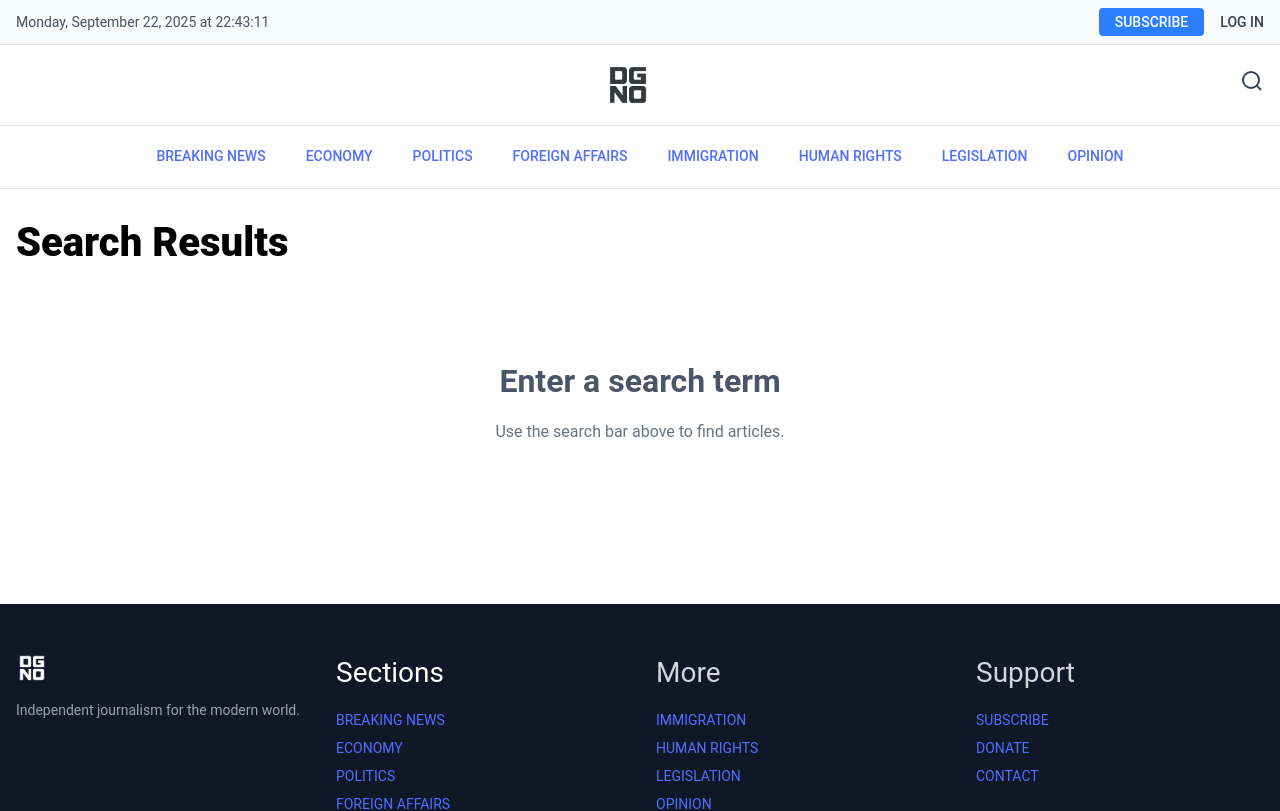
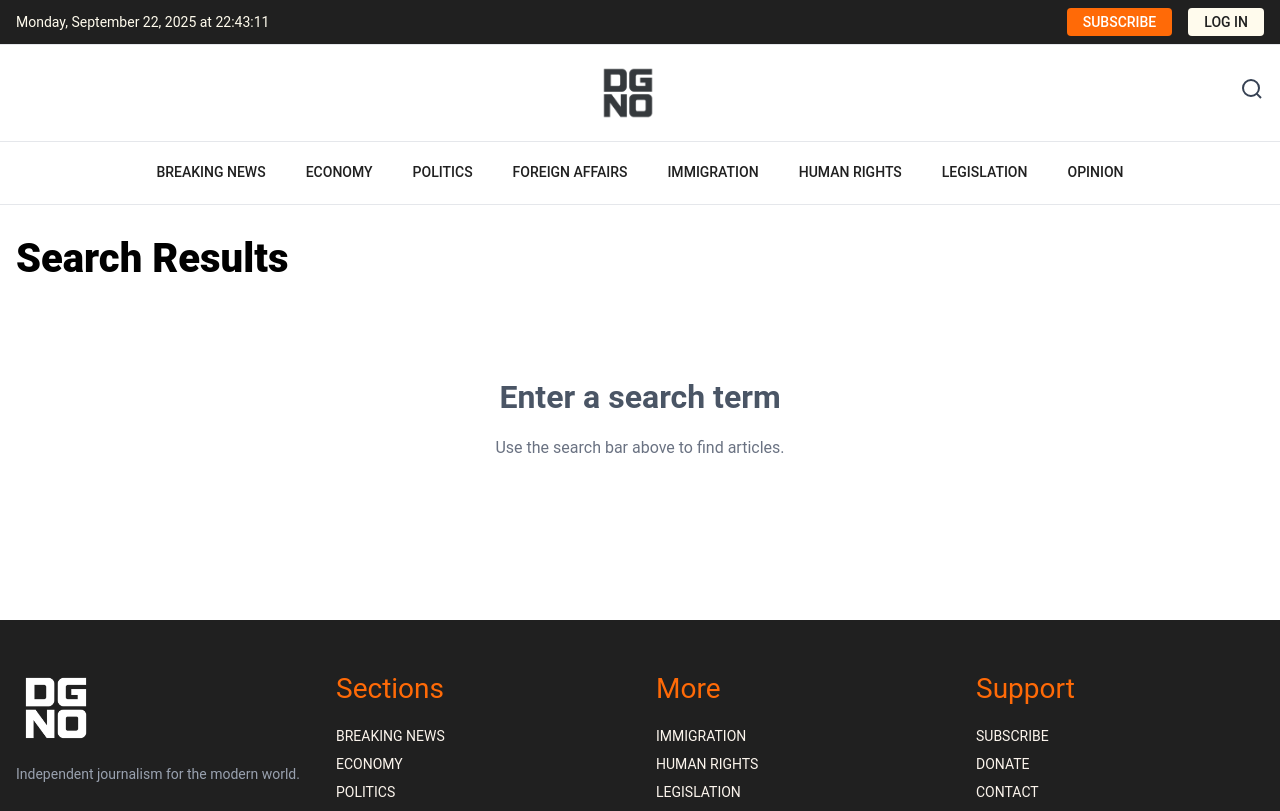
Before and after one commit to rubenatello/dignov2, a Next.js app in the folder frontend/: page /search in a window 1280 px wide. Shown: the top 811 px of the page. Built offline with nearby package versions, Linux system fonts and the light colour scheme.

Commit message:
UI polish: footer link visibility, globals.css tweaks, and logo adjustments. Manual tweaks included.

```diff
--- a/frontend/src/app/globals.css
+++ b/frontend/src/app/globals.css
@@ -1,10 +1,4 @@
-/* Article title (homepage, cards, etc.) - use sans-serif for modern look */
-.article-title {
-  font-family: var(--font-sans);
-  font-weight: 700;
-  color: var(--secondary);
-  line-height: 1.2;
-}
+
 @import "tailwindcss";
 @import url('https://fonts.googleapis.com/css2?family=Playfair+Display:wght@400;600;700&family=Roboto:wght@400;500;700&display=swap');
 
@@ -12,8 +6,8 @@
   --background: #fffbed;
   --foreground: #2d2d2d;
   --white: #ffffff;
-  --primary: #516fff;
-  --secondary: #2d2d2d;
+  --primary: #202020;
+  --secondary: #242424;
   --accent: #fffbed;
   --accent-light: #f8fbff;
   --cta: #ff6a07;
@@ -71,3 +65,18 @@ a {
 a:hover {
   text-decoration: #f8fbff;
 }
+
+a.footer-link, footer a {
+  color: #fcf5ed;
+}
+footer a:hover {
+  color: #fff;
+  font-weight: bold;
+}
+/* Article title (homepage, cards, etc.) - use sans-serif for modern look */
+.article-title {
+  font-family: var(--font-sans);
+  font-weight: 700;
+  color: var(--secondary);
+  line-height: 1.2;
+}
--- a/frontend/src/components/DesktopMenu.tsx
+++ b/frontend/src/components/DesktopMenu.tsx
@@ -19,10 +19,10 @@ export default function DesktopMenu() {
           <Link
             key={item}
             href={`/${item.toLowerCase().replace(/\s+/g, '-')}`}
-            className="text-sm font-medium text-gray-800 hover:text-blue-500 py-2 px-1 border-b-2 border-transparent hover:border-blue-300 transition-colors"
+            className="text-sm font-medium text-gray-800 hover:text-gray-500 py-2 px-1 border-b-2 border-transparent hover:border-gray-300 transition-colors"
             style={{ textDecoration: 'none', position: 'relative' }}
             onMouseEnter={e => {
-              e.currentTarget.style.color = '#60a5fa'; // Tailwind blue-400
+              e.currentTarget.style.color = '#424242ff'; // Tailwind blue-400
             }}
             onMouseLeave={e => {
               e.currentTarget.style.color = '';
--- a/frontend/src/components/Footer.tsx
+++ b/frontend/src/components/Footer.tsx
@@ -14,16 +14,18 @@ const menuItems = [
 
 export default function Footer() {
   return (
-    <footer className="bg-gray-900 text-white mt-16">
+    <footer className="bg-primary text-white mt-16">
       <div className="max-w-7xl mx-auto px-4 py-12">
         <div className="grid grid-cols-1 md:grid-cols-4 gap-8">
           <div>
             <Image
               src="/logo.png"
               alt="Digno"
-              width={120}
-              height={40}
-              className="h-8 w-auto mb-4 brightness-0 invert"
+              width={60}
+              height={60}
+              className="mb-4 brightness-0 invert"
+              style={{ maxWidth: '80px', width: '100%', height: 'auto' }}
+              priority
             />
             <p className="text-gray-400 text-sm">
               Independent journalism for the modern world.
@@ -31,11 +33,11 @@ export default function Footer() {
           </div>
 
           <div>
-            <h3 className="font-bold mb-4 text-white">Sections</h3>
+            <h3 className="font-bold mb-4 text-cta">Sections</h3>
             <ul className="space-y-2 text-sm">
               {menuItems.slice(0, 4).map((item) => (
                 <li key={item}>
-                  <Link href={`/${item.toLowerCase().replace(/\s+/g, '-')}`} className="text-gray-200 hover:text-white hover:font-bold transition-colors uppercase">
+                  <Link href={`/${item.toLowerCase().replace(/\s+/g, '-')}`} className="text-[color:#f8fbff] hover:text-white hover:font-bold transition-colors uppercase">
                     {item}
                   </Link>
                 </li>
@@ -44,11 +46,11 @@ export default function Footer() {
           </div>
 
           <div>
-            <h3 className="font-bold mb-4 text-gray-300">More</h3>
+            <h3 className="font-bold mb-4 text-cta">More</h3>
             <ul className="space-y-2 text-sm">
               {menuItems.slice(4).map((item) => (
                 <li key={item}>
-                  <Link href={`/${item.toLowerCase().replace(/\s+/g, '-')}`} className="text-gray-200 hover:text-white hover:font-bold transition-colors uppercase">
+                  <Link href={`/${item.toLowerCase().replace(/\s+/g, '-')}`} className="text-[color:#f8fbff] hover:text-white hover:font-bold transition-colors uppercase">
                     {item}
                   </Link>
                 </li>
@@ -57,16 +59,16 @@ export default function Footer() {
           </div>
 
           <div>
-            <h3 className="font-bold mb-4 text-gray-300">Support</h3>
+            <h3 className="font-bold mb-4 text-cta">Support</h3>
             <ul className="space-y-2 text-sm">
-              <li><Link href="#" className="text-gray-200 hover:text-white hover:font-bold transition-colors uppercase">Subscribe</Link></li>
-              <li><Link href="#" className="text-gray-200 hover:text-white hover:font-bold transition-colors uppercase">Donate</Link></li>
-              <li><Link href="#" className="text-gray-200 hover:text-white hover:font-bold transition-colors uppercase">Contact</Link></li>
+              <li><Link href="#" className="text-[color:#f8fbff] hover:text-white hover:font-bold transition-colors uppercase">Subscribe</Link></li>
+              <li><Link href="#" className="text-[color:#f8fbff] hover:text-white hover:font-bold transition-colors uppercase">Donate</Link></li>
+              <li><Link href="#" className="text-[color:#f8fbff] hover:text-white hover:font-bold transition-colors uppercase">Contact</Link></li>
             </ul>
           </div>
         </div>
 
-        <div className="border-t border-gray-800 mt-8 pt-8 text-center text-sm text-gray-400">
+        <div className="border-t border-primary mt-8 pt-8 text-center text-sm text-cta">
           <p>&copy; 2025 Digno News. All rights reserved.</p>
         </div>
       </div>
--- a/frontend/src/components/MainHeader.tsx
+++ b/frontend/src/components/MainHeader.tsx
@@ -26,9 +26,9 @@ export default function MainHeader({ onMobileMenuToggle }: MainHeaderProps) {
             <Image
               src="/logo.png"
               alt="Digno"
-              width={60}
-              height={60}
-              className="h-12 w-auto"
+              width={200}
+              height={200}
+              className="h-16 w-auto"
             />
           </Link>
         </div>
--- a/frontend/src/components/TopBar.tsx
+++ b/frontend/src/components/TopBar.tsx
@@ -23,17 +23,17 @@ export default function TopBar() {
   }, []);
 
   return (
-    <div className="hidden md:block bg-gray-50 border-b border-gray-200">
+    <div className="hidden md:block bg-primary border-b border-gray-200">
       <div className="max-w-7xl mx-auto px-4 py-2">
         <div className="flex justify-between items-center text-sm">
           <div className="flex space-x-6">
-            <span className="text-gray-600">{formatted ? formatted : ''}</span>
+            <span className="text-accent">{formatted ? formatted : ''}</span>
           </div>
           <div className="flex space-x-4">
-            <button className="bg-blue-500 text-white px-4 py-1 rounded text-sm font-medium hover:bg-blue-600">
+            <button className="bg-cta text-white px-4 py-1 rounded text-sm font-medium hover:bg-gray-600">
               SUBSCRIBE
             </button>
-            <button className="text-gray-700 hover:text-black font-medium">
+            <button className="bg-accent px-4 py-1 rounded text-primary hover:bg-gray-200 font-medium">
               LOG IN
             </button>
           </div>
```
Also changed, not shown: frontend/public/logo (1).png (added).
